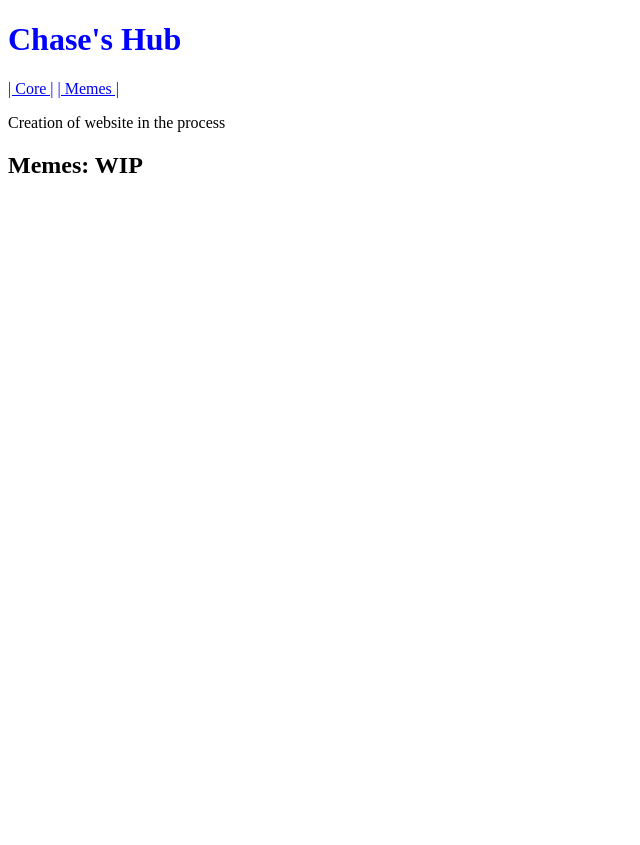
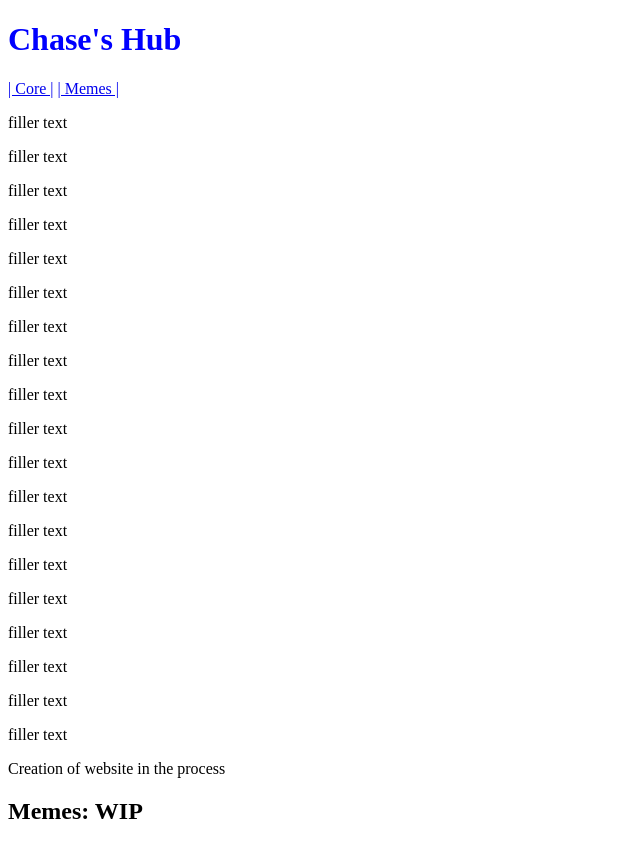
Before and after one commit to Chaseaye23/Chaseaye23.github.io, a plain HTML site: page index.html in a window 1280 px wide. Shown: the whole page, without its empty margins (0-640 px from the left). Before the commit the page ends 800 px from the top, so only its background shows below. Drawn offline with Linux system fonts and the light colour scheme.

Commit message:
Added filler text for test

```diff
--- a/index.html
+++ b/index.html
@@ -6,7 +6,25 @@
 	<a class="active" href="#top">| Core |</a>
 	<a href="#memes">| Memes |</a>
 </div>
-
+	<p>filler text</p>
+	<p>filler text</p>
+	<p>filler text</p>
+	<p>filler text</p>
+	<p>filler text</p>
+	<p>filler text</p>
+	<p>filler text</p>
+	<p>filler text</p>
+	<p>filler text</p>
+	<p>filler text</p>
+	<p>filler text</p>
+	<p>filler text</p>
+	<p>filler text</p>
+	<p>filler text</p>
+	<p>filler text</p>
+	<p>filler text</p>
+	<p>filler text</p>
+	<p>filler text</p>
+	<p>filler text</p>
 
 
 
```
